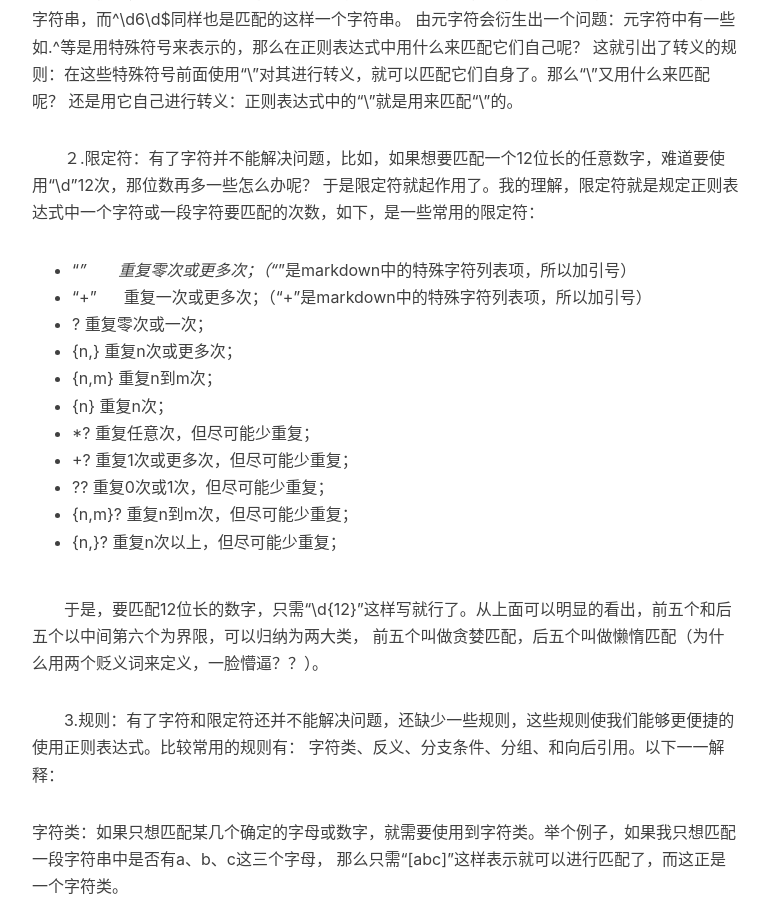
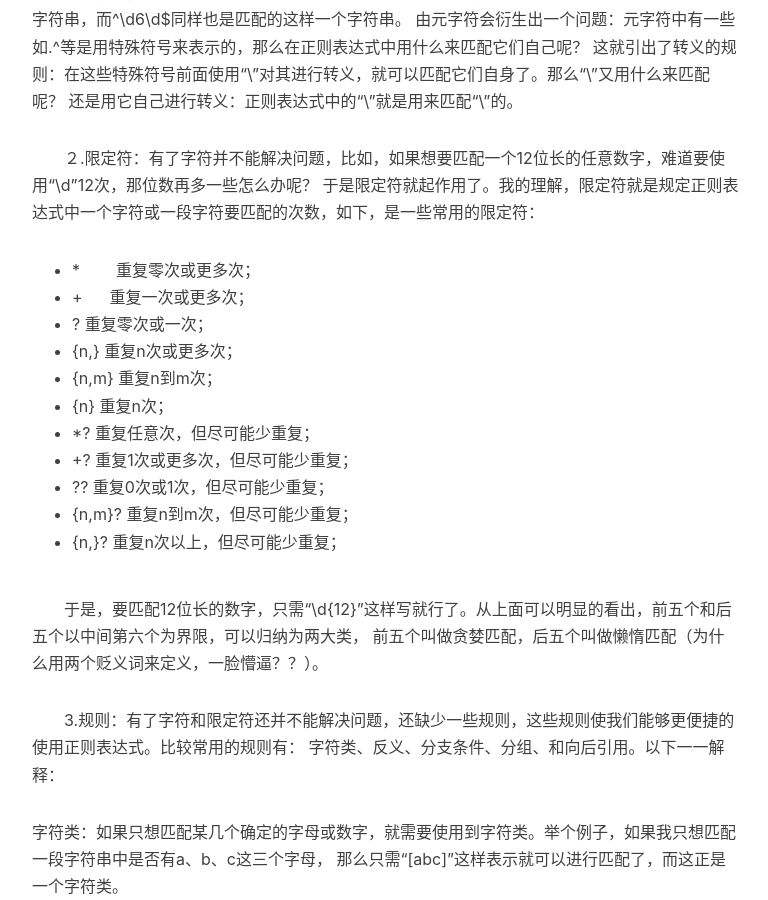
Before and after one commit to smallstar92/smallstar92.github.io, a Jekyll site: the page built from _posts/2017-04-27-regex.markdown, in a window 1280 px wide and 900 px high, scrolled down 1131 px. Shown: the whole window, without its empty margins (233-1001 px from the left). Built offline with Jekyll 4.4.1, drawn with Linux system fonts in a browser that asks for light colours; nearby versions of some CDN libraries; comment, search, counter and statistics services are not loaded.

Commit message:
Update 2017-04-27-regex.markdown

```diff
--- a/_posts/2017-04-27-regex.markdown
+++ b/_posts/2017-04-27-regex.markdown
@@ -39,8 +39,8 @@ tags:
 　　２.限定符：有了字符并不能解决问题，比如，如果想要匹配一个12位长的任意数字，难道要使用“\d”12次，那位数再多一些怎么办呢？
 于是限定符就起作用了。我的理解，限定符就是规定正则表达式中一个字符或一段字符要匹配的次数，如下，是一些常用的限定符：
 
-- “*”       重复零次或更多次；（“*”是markdown中的特殊字符列表项，所以加引号）
-- “+”       重复一次或更多次；（“+”是markdown中的特殊字符列表项，所以加引号）
+- \*        重复零次或更多次；
+- \+        重复一次或更多次；
 - ?	        重复零次或一次；
 - {n,}	    重复n次或更多次；
 - {n,m}	    重复n到m次；
```
